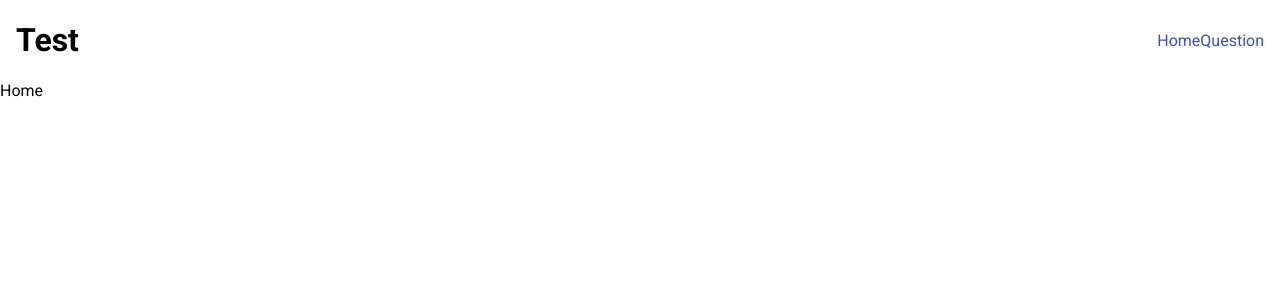
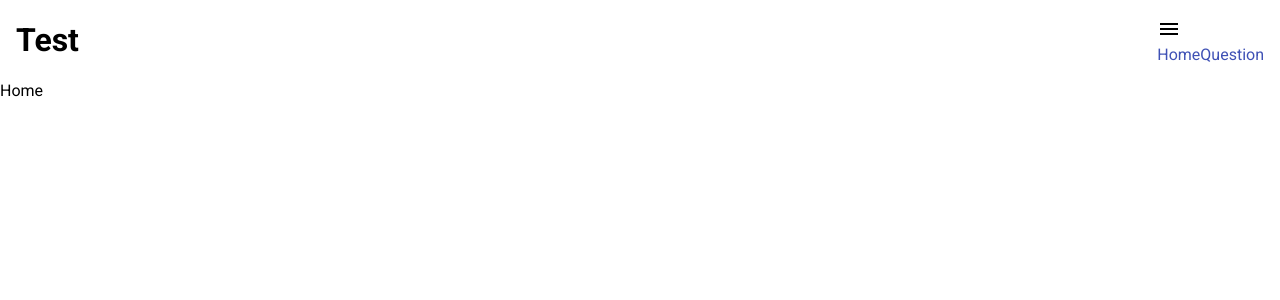
Before and after one commit to andres-calvo/cubit-test, a React (Create React App) app: page / in a window 1280 px wide. Shown: the top 300 px of the page. Built offline with nearby package versions, Linux system fonts and the light colour scheme.

Commit message:
Se añadio toggle de los iconos del Header

```diff
--- a/src/Header.js
+++ b/src/Header.js
@@ -1,5 +1,8 @@
 import { Box, Grid, Link, makeStyles } from "@material-ui/core";
 import { Link as RouterLink } from "react-router-dom";
+import CloseIcon from "@material-ui/icons/Close";
+import MenuIcon from "@material-ui/icons/Menu";
+import { useState } from "react";
 
 const useStyles = makeStyles({
   root: {
@@ -10,8 +13,11 @@ const useStyles = makeStyles({
 });
 
 function Navigation() {
+  const [open, setOpen] = useState(false);
+
   return (
     <Box>
+      {open ? <CloseIcon onClick={() => setOpen(!open)}></CloseIcon> : <MenuIcon onClick={() => setOpen(!open)}></MenuIcon>}
       <Box>
         <Link component={RouterLink} to="/">
           Home
```
